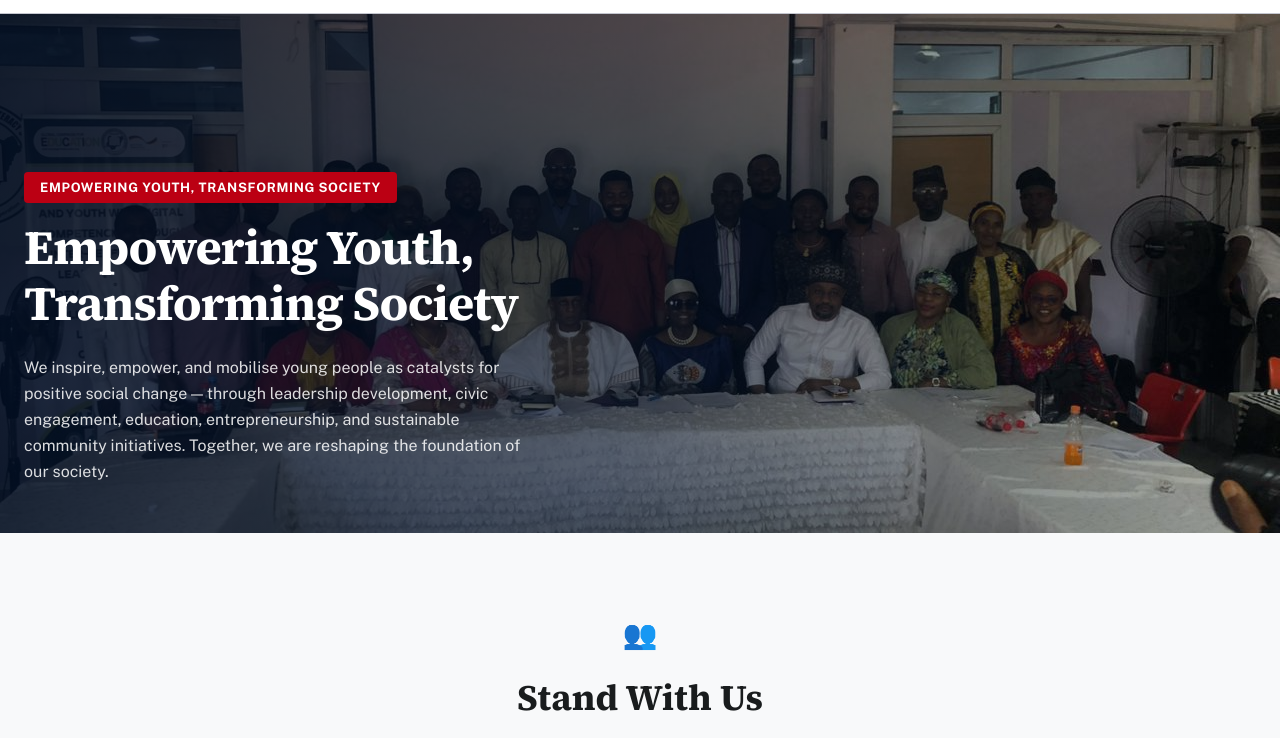
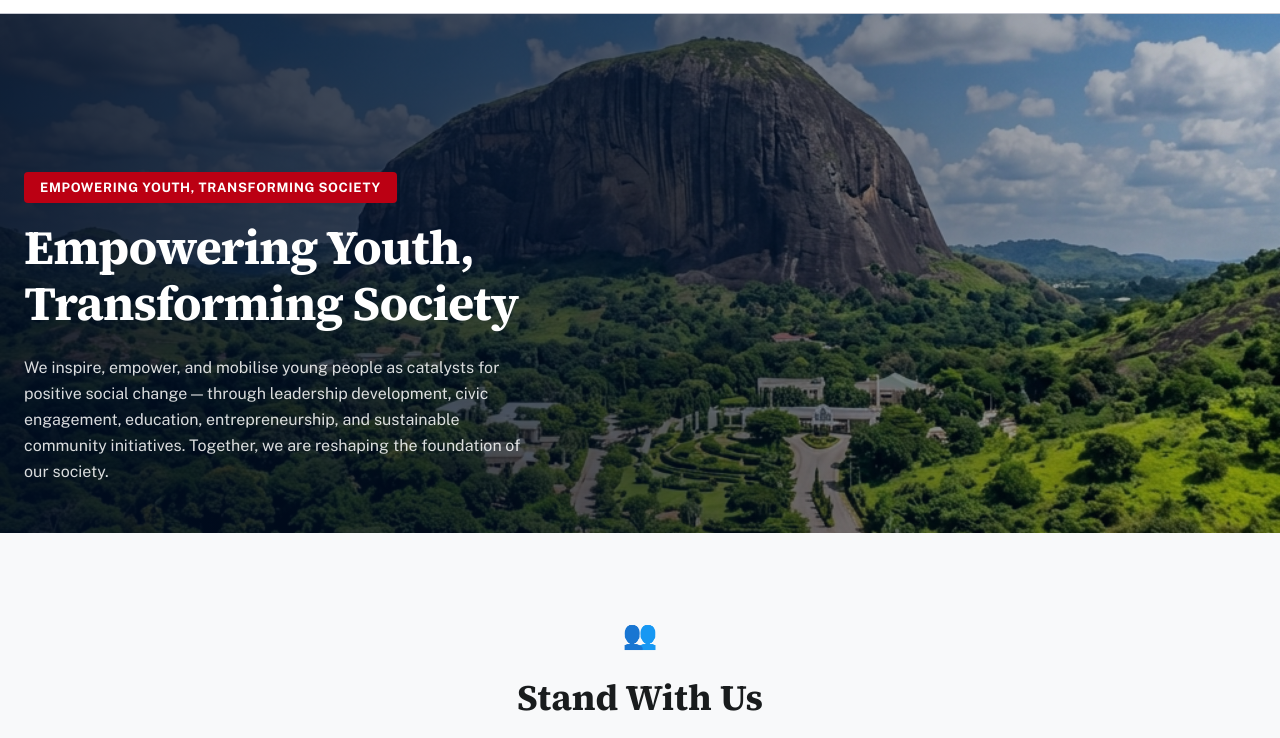
Before and after one commit to ZayyadMusa/nexus-website, a website built with Vite: page index.html in a window 1280 px wide. Shown: the part 59-797 px from the top of the page. Built offline with nearby package versions, Linux system fonts and the light colour scheme.

Commit message:
changed hero image

```diff
--- a/index.html
+++ b/index.html
@@ -32,7 +32,7 @@
   <!-- ════════ HERO ════════ -->
   <section class="hero" id="hero">
     <div class="hero__bg">
-      <img src="/images/hero-photo.jpeg" alt="Youth leadership summit in Abuja" />
+      <img src="/images/aso-rock-hero.png" alt="Aso Rock, Abuja" />
     </div>
     <div class="hero__content">
       <span class="hero__badge animate-in">Empowering Youth, Transforming Society</span>
```
Also changed, not shown: public/images/aso-rock-hero.png (added).
